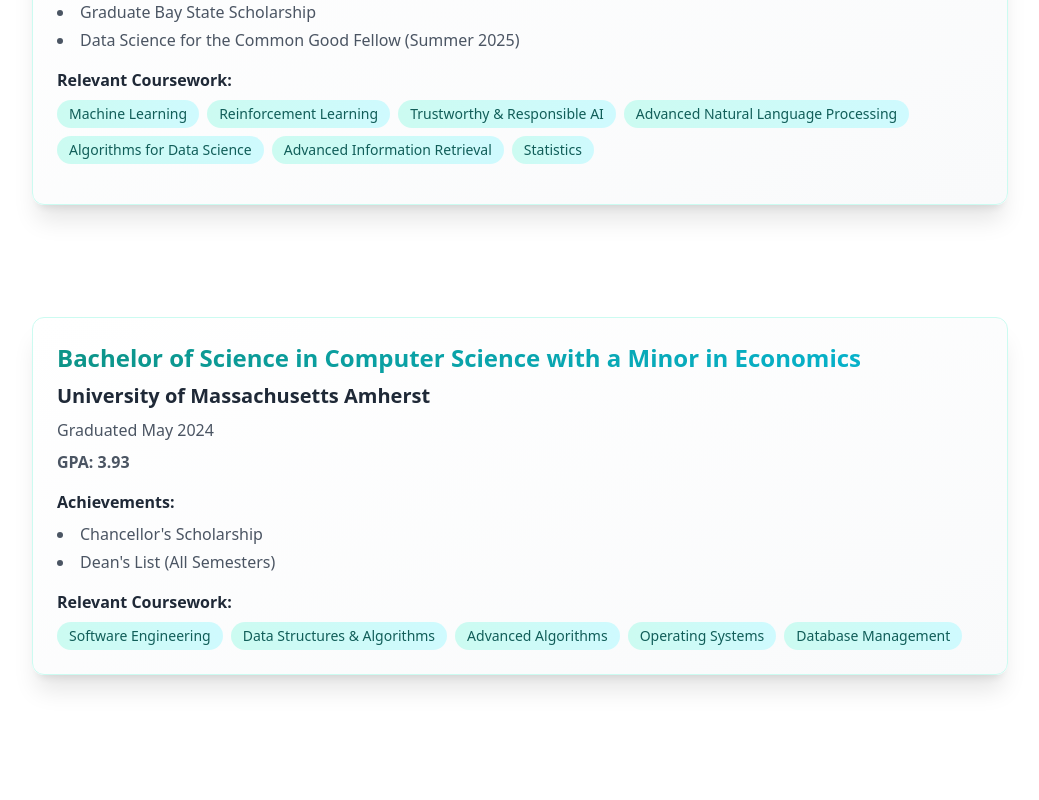
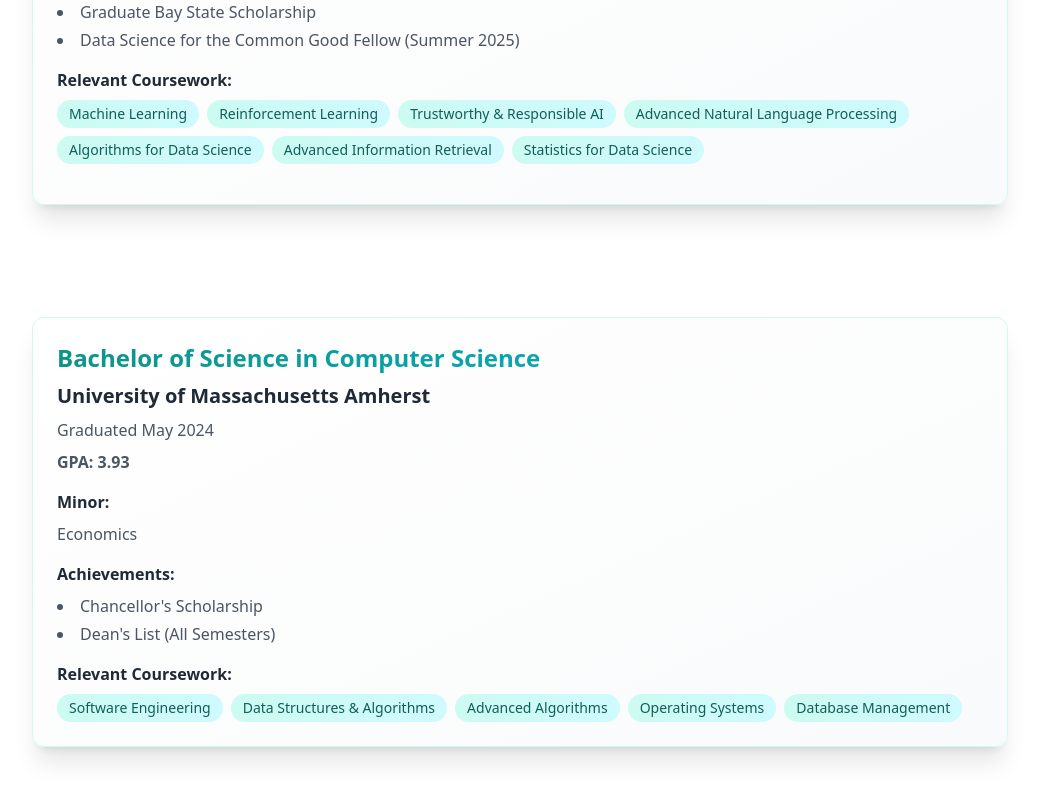
Before and after one commit to aravadikesh/personal-website, a Next.js app: page / in a window 1280 px wide. Shown: the part 2440-3240 px from the top of the page, without its empty margins (120-1159 px from the left). Built offline with nearby package versions, Linux system fonts and the light colour scheme.

Commit message:
feat: Update education section and add minor details; include GitHub link in experience

```diff
--- a/components/Education.tsx
+++ b/components/Education.tsx
@@ -57,7 +57,7 @@
                       "Advanced Natural Language Processing",
                       "Algorithms for Data Science",
                       "Advanced Information Retrieval",
-                      "Statistics",
+                      "Statistics for Data Science",
                     ].map((course, idx) => (
                       <span
                         key={idx}
@@ -80,7 +80,7 @@
               <div className="absolute -inset-0.5 bg-gradient-to-r from-teal-500 to-cyan-400 rounded-xl opacity-0 group-hover:opacity-100 blur transition duration-300"></div>
               <div className="relative">
                 <h2 className="text-2xl font-bold bg-gradient-to-r from-teal-600 to-cyan-500 bg-clip-text text-transparent mb-2">
-                  Bachelor of Science in Computer Science with a Minor in Economics
+                  Bachelor of Science in Computer Science
                 </h2>
                 <h3 className="text-xl font-semibold mb-2 text-gray-800 dark:text-gray-100">
                   University of Massachusetts Amherst
@@ -91,6 +91,10 @@
                 <p className="text-gray-600 dark:text-gray-300 mb-4 font-semibold">
                   GPA: 3.93
                 </p>
+                <div className="mb-4">
+                  <h4 className="font-semibold mb-2 text-gray-800 dark:text-gray-100">Minor:</h4>
+                  <p className="text-gray-600 dark:text-gray-300">Economics</p>
+                </div>
                 <div className="mb-4">
                   <h4 className="font-semibold mb-2 text-gray-800 dark:text-gray-100">Achievements:</h4>
                   <ul className="list-disc list-inside space-y-1 text-gray-600 dark:text-gray-300">
--- a/components/TimelineSection.tsx
+++ b/components/TimelineSection.tsx
@@ -56,6 +56,7 @@
     company: "UMass Center for Data Science and AI",
     period: "May - Aug '25",
     location: "Boston, MA",
+    github: "https://github.com/UMassCDS/mc-classifier-pipeline",
     bullets: [
       "Led development of Media Cloud classifier pipeline by architecting end-to-end dockerized system with automated article retrieval, annotation, and classification — reducing manual researcher effort by 90% while processing 100,000+ articles from a 2-billion-article database at 96% accuracy.",
       "Built production-ready ML classification suite with containerized BERT and Naive Bayes models, Optuna hyperparameter optimization, and automated evaluation frameworks.",
```
Also changed, not shown: 1 other file (tests, documents, lock files or other folders).
